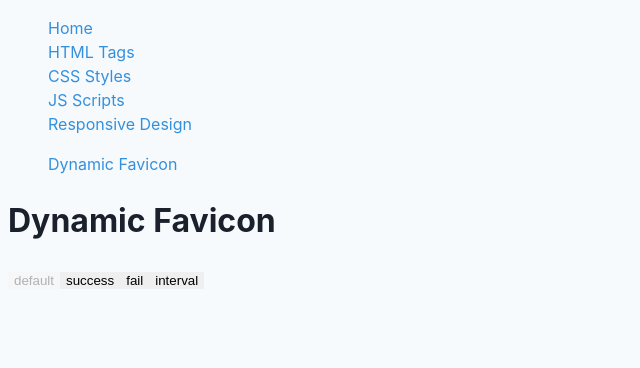
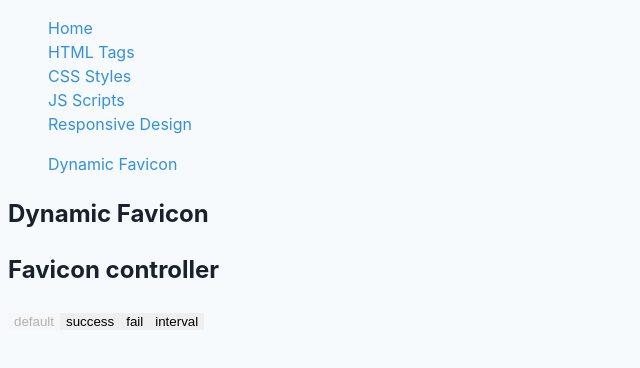
Before and after one commit to kenjiwilkins/html-playground, a React (Vite) app: page /js-scripts/dynamic-favicon in a window 1280 px wide. Shown: the top 368 px of the page, without its empty margins (0-640 px from the left). Built offline with nearby package versions, Linux system fonts and the light colour scheme.

Commit message:
Add Container

```diff
--- a/src/components/Button.jsx
+++ b/src/components/Button.jsx
@@ -1,7 +1,7 @@
 import classNames from "classnames";
 import PropTypes from "prop-types";
 
-function Button({ children, disabled, onClick }) {
+export function Button({ children, disabled, onClick }) {
   return (
     <button
       className={classNames(
@@ -25,5 +25,3 @@ Button.propTypes = {
   disabled: PropTypes.bool,
   onClick: PropTypes.func,
 };
-
-export default Button;
--- /dev/null
+++ b/src/components/Container.jsx
@@ -0,0 +1,15 @@
+import PropTypes from "prop-types";
+
+export function Container({ title, children }) {
+  return (
+    <section className="flex flex-col gap-4">
+      <h1>{title}</h1>
+      {children}
+    </section>
+  );
+}
+
+Container.propTypes = {
+  children: PropTypes.node.isRequired,
+  title: PropTypes.string.isRequired,
+};
--- a/src/components/index.js
+++ b/src/components/index.js
@@ -1 +1,3 @@
+export * from "./Container";
 export * from "./Card";
+export * from "./Button";
--- a/src/views/DynamicFavicon.jsx
+++ b/src/views/DynamicFavicon.jsx
@@ -3,7 +3,7 @@ import defaultIcon from "../assets/default.svg";
 import successIcon from "../assets/success.svg";
 import failIcon from "../assets/fail.svg";
 import defaultRedIcon from "../assets/default-red.svg";
-import Button from "@/components/Button";
+import { Button, Card, Container } from "../components";
 import { useRef } from "react";
 
 function DynamicFavicon() {
@@ -47,8 +47,9 @@ function DynamicFavicon() {
   }, [mode]);
   return (
     <>
-      <div className="flex flex-col gap-2">
-        <h1>Dynamic Favicon</h1>
+      <Container title="Dynamic Favicon">
+        <Card>
+          <h2>Favicon controller</h2>
           <div className="flex gap-2">
             <Button
               disabled={isSetmodeSame("default")}
@@ -70,7 +71,8 @@ function DynamicFavicon() {
             </Button>
             <Button onClick={updateFaviconRed}>interval</Button>
           </div>
-      </div>
+        </Card>
+      </Container>
     </>
   );
 }
--- a/src/views/html-tags/Anchor.jsx
+++ b/src/views/html-tags/Anchor.jsx
@@ -2,6 +2,7 @@ import { useState, useMemo } from "react";
 import { Card } from "../../components/Card";
 import sampleImage from "../../assets/sample.jpeg";
 import anchorHtml from "./anchor.html";
+import { Container } from "../../components";
 
 const basicLink = "https://example.com";
 const emailLink = "mailto:m.bluth@example.com";
@@ -26,8 +27,7 @@ function Anchor() {
   }, [egOne]);
 
   return (
-    <section className="flex flex-col gap-4">
-      <h1>Anchor Tag</h1>
+    <Container title="Anchor Tag">
       <Card>
         <div className="flex flex-col gap-1">
           <h2>Basic Anchor</h2>
@@ -100,7 +100,7 @@ function Anchor() {
           </div>
         </div>
       </Card>
-    </section>
+    </Container>
   );
 }
 
--- a/src/views/html-tags/Progress.jsx
+++ b/src/views/html-tags/Progress.jsx
@@ -1,6 +1,6 @@
 import { useEffect, useMemo, useRef, useState } from "react";
 import "./progress.css";
-import Button from "@/components/Button";
+import { Button } from "@/components/Button";
 
 function Progress() {
   const [progress, setProgress] = useState(60);
--- a/vite.config.js
+++ b/vite.config.js
@@ -9,4 +9,5 @@ export default defineConfig({
       "@": path.resolve(__dirname, "src"),
     },
   },
+  assetsInclude: ["**/*.html"],
 });
```
Also changed, not shown: src/views/html-tags/anchor.html (added, +15 -0 lines), src/assets/sample.jpeg (added). Lines whose indentation alone changed are shown as unchanged.
